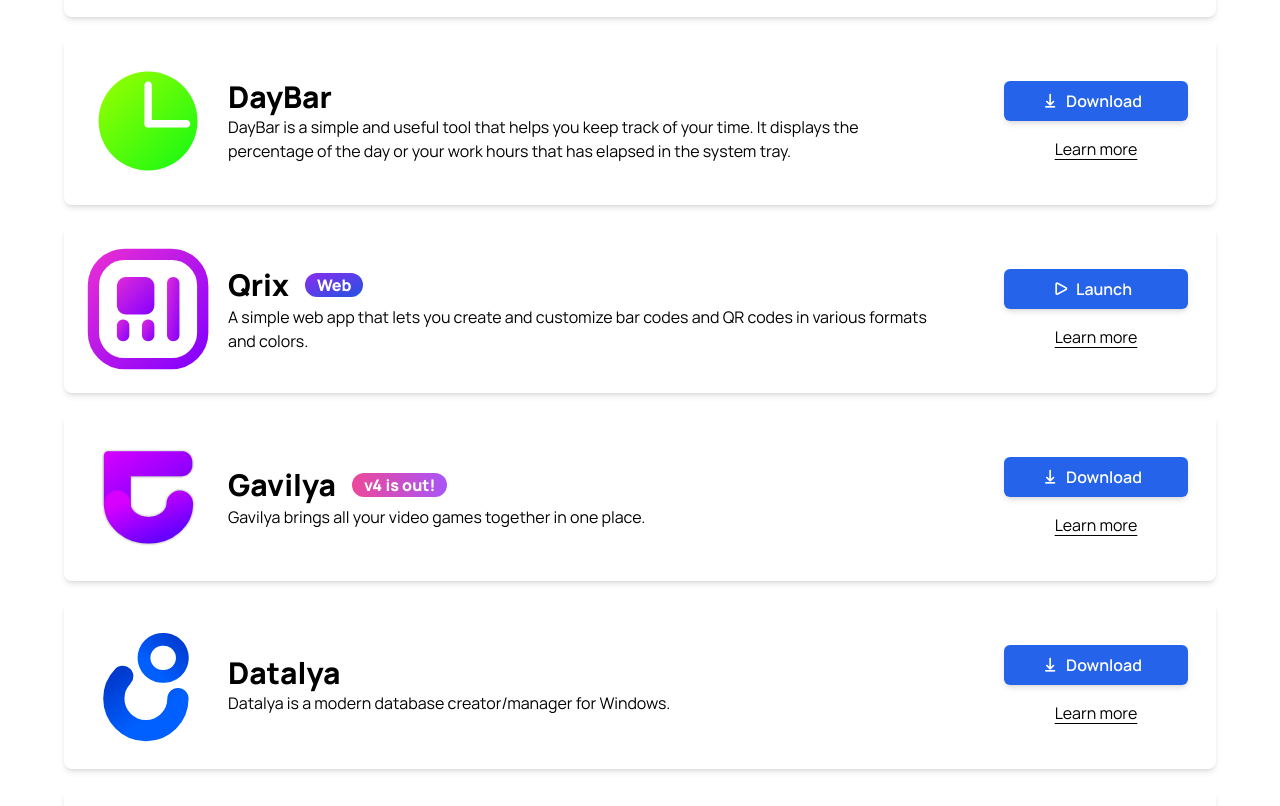
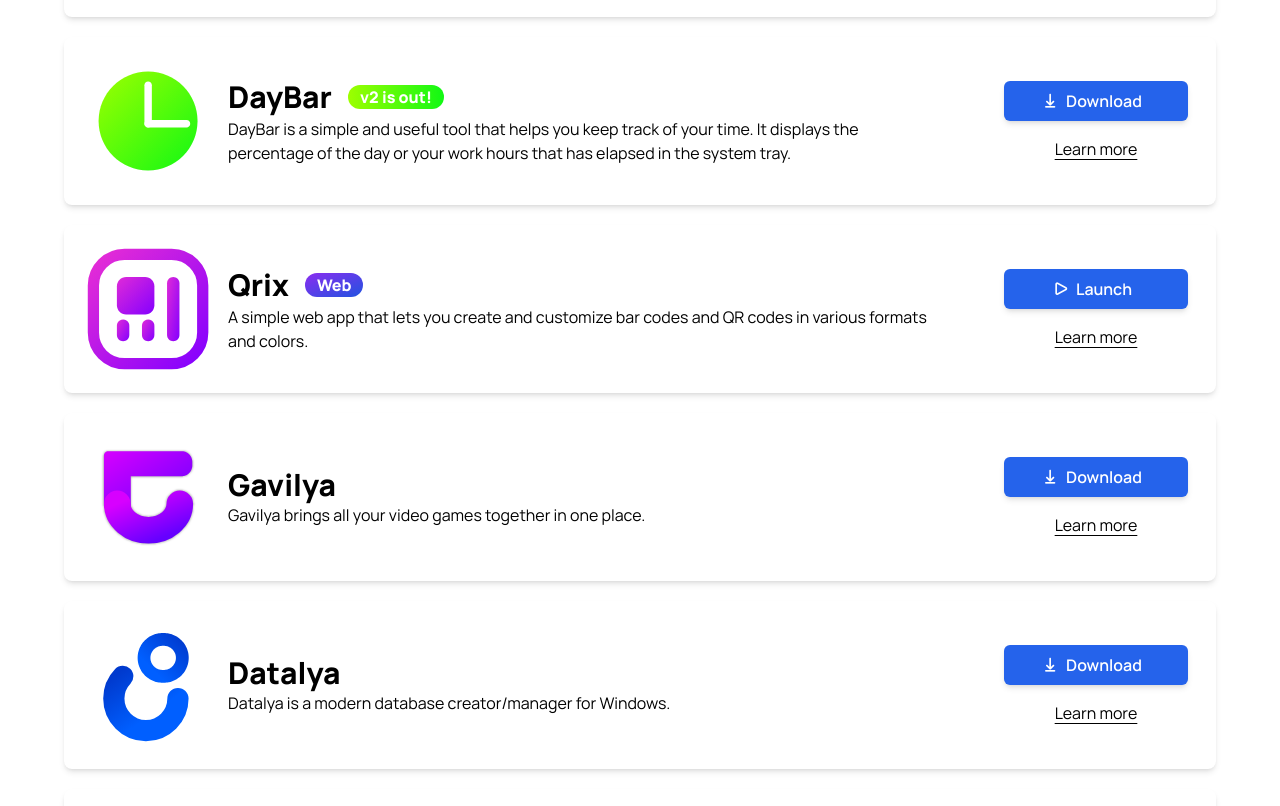
Before and after one commit to Leo-Corporation/Leo-Corporation-Web, a plain HTML site: page docs/store.html in a window 1280 px wide. Shown: the part 1203-2009 px from the top of the page. Drawn offline with nearby package versions, Linux system fonts and the light colour scheme.

Commit message:
Added "v2 is out" label to DayBar

```diff
--- a/docs/store.html
+++ b/docs/store.html
@@ -717,6 +717,11 @@
             <div class="md:mr-16">
               <div class="flex sm:flex-row flex-col items-center">
                 <h2 class="font-bold text-3xl">DayBar</h2>
+                <p
+                  class="bg-gradient-to-r px-3 from-[#9DFF00] to-[#11F814] rounded-xl sm:ml-4 ml-0 my-2 text-white font-bold text-center"
+                >
+                  v2 is out!
+                </p>
               </div>
               <p>
                 DayBar is a simple and useful tool that helps you keep track of
@@ -799,11 +804,6 @@
             <div class="md:mr-16">
               <div class="flex sm:flex-row flex-col items-center">
                 <h2 class="font-bold text-3xl">Gavilya</h2>
-                <p
-                  class="bg-gradient-to-r px-3 from-pink-500 to-purple-500 rounded-xl sm:ml-4 ml-0 my-2 text-white font-bold text-center"
-                >
-                  v4 is out!
-                </p>
               </div>
               <p>Gavilya brings all your video games together in one place.</p>
             </div>
```
Also changed, not shown: docs/css/tailwind.css.
